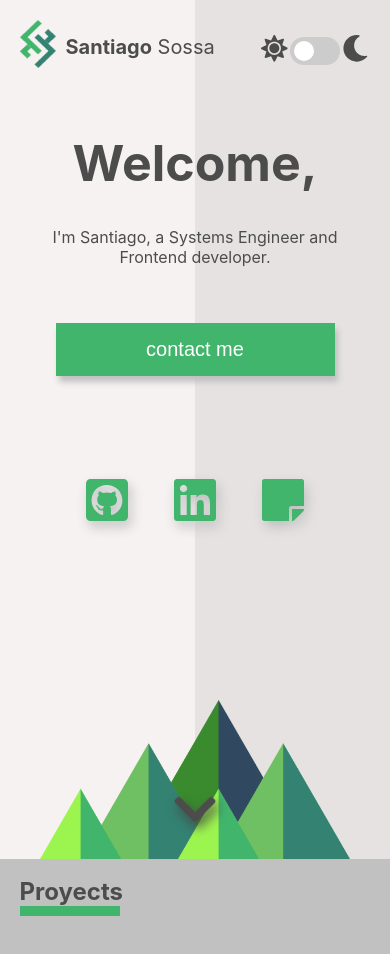
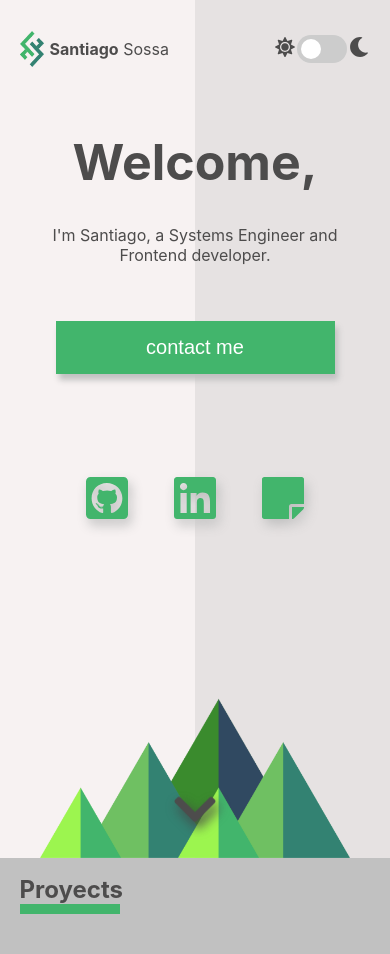
Before and after one commit to SantiagoSossa/personal-web, a React (Create React App) app: page / in a window 390 px wide. Shown: the top 954 px of the page. Built offline with nearby package versions, Linux system fonts and the light colour scheme.

Commit message:
[fix] CSS Changes
Some CSS changes for mobile responsive

```diff
--- a/src/components/Header/Header.js
+++ b/src/components/Header/Header.js
@@ -21,8 +21,7 @@ class Header extends Component {
                     <a href="#about" style={{color: this.props.colors.text}}>about</a>
                     <FontAwesomeIcon
                         className={classes.Icon}
-                        icon={faSun}
-                        size="lg"/>
+                        icon={faSun} />
                     <label className={classes.Switch}>
                         <button className={this.props.darkMode? classes.Checked : ''}></button>
                         <span
@@ -31,8 +30,7 @@ class Header extends Component {
                     </label>
                     <FontAwesomeIcon
                         className={classes.Icon}
-                        icon={faMoon}
-                        size="lg"/>
+                        icon={faMoon}/>
                 </ul>
             </div>
         )
--- a/src/components/Header/Header.module.css
+++ b/src/components/Header/Header.module.css
@@ -70,6 +70,7 @@
 
   .Icon{
       margin: 0 2px;
+      font-size: 20px;
   }
 
 a:visited { text-decoration: none; color:#4D4C4C; }
--- a/src/components/Header/Logo/Logo.js
+++ b/src/components/Header/Logo/Logo.js
@@ -6,7 +6,7 @@ import classes from './Logo.module.css';
 const Logo = (props) => (
     <div className={classes.Logo}>
         <img src={sLogo} alt="Triangle Logo"/>
-        <p>{props.children}</p>
+        <h3>{props.children}</h3>
     </div>
 );
 
--- a/src/components/Header/Logo/Logo.module.css
+++ b/src/components/Header/Logo/Logo.module.css
@@ -1,6 +1,7 @@
 .Logo{
     display: flex;
     flex-flow: row;
+    align-items: center;
 }
 
 .Logo img{
@@ -8,3 +9,19 @@
     width:36px;
     height: 48px;
 }
+.Logo h3{
+    font-size: 18px;
+    font-weight: normal;
+}
+
+
+@media (max-width: 680px){
+    .Logo h3{
+        font-size: 16px;
+    }
+    .Logo img{
+        margin: 5px 6px 5px 0px;
+        width:24px;
+        height: 36px;
+    }
+}
```
